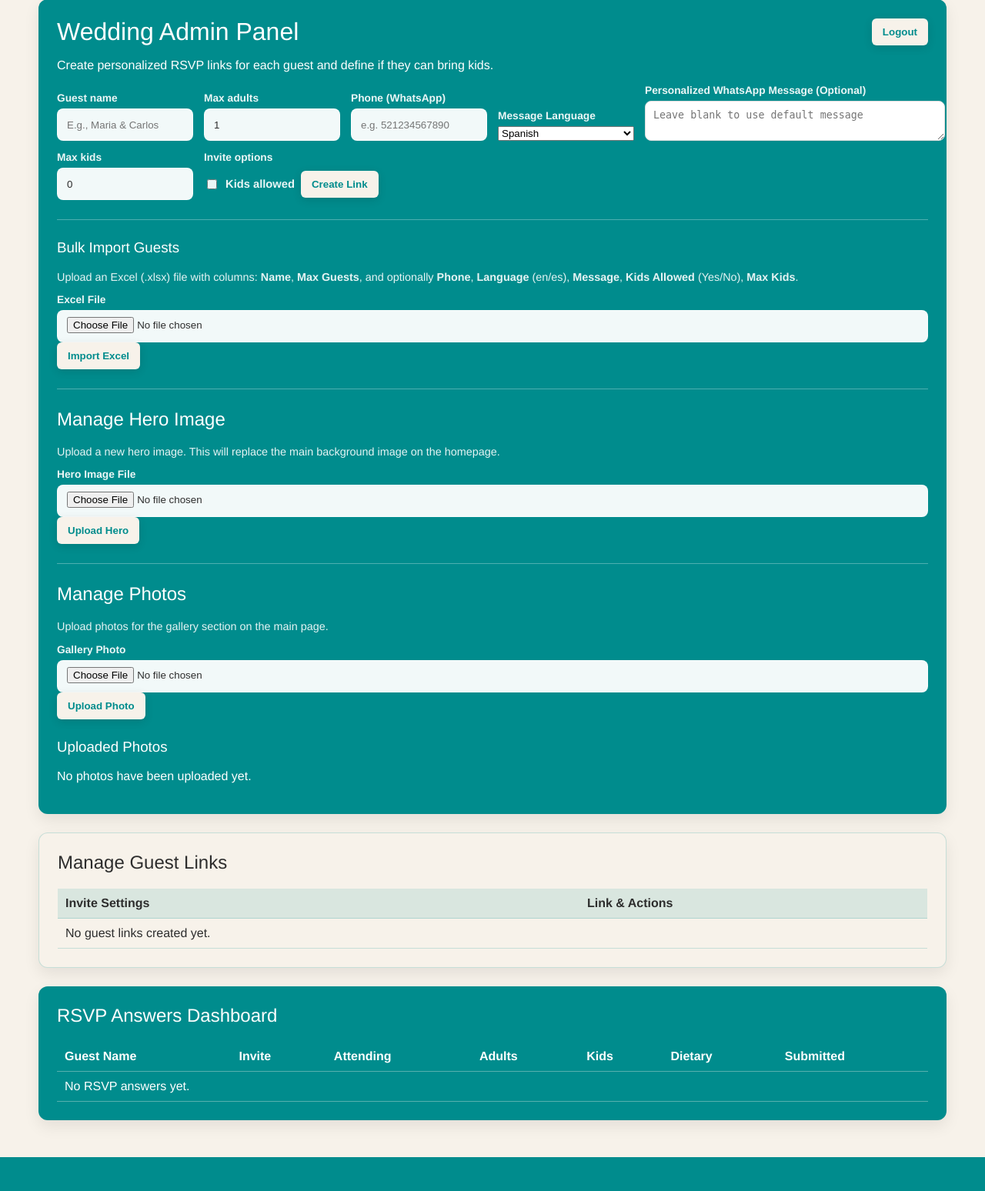
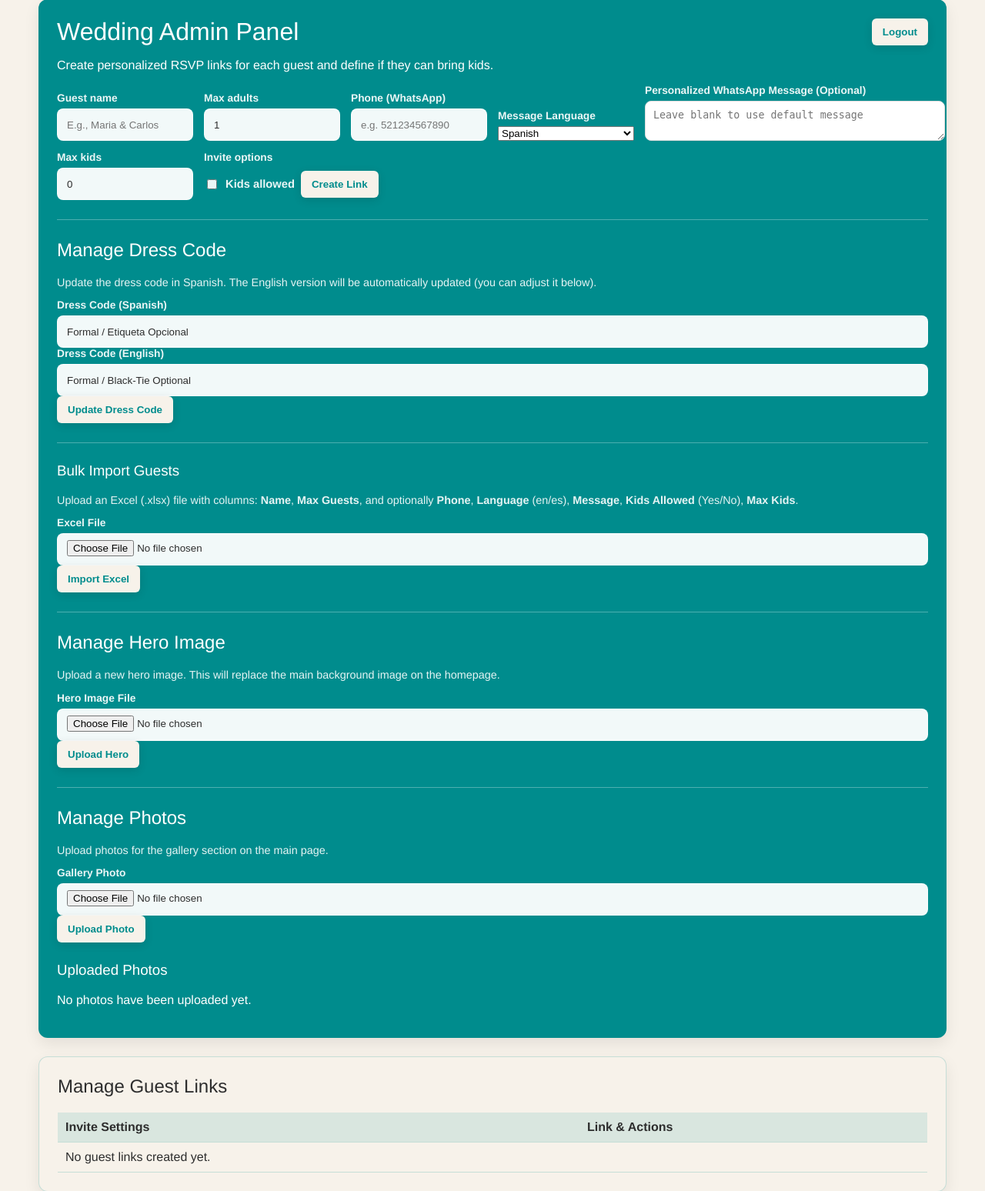
Before and after one commit to SlashGil/wedding, a Flask app: page /admin/ in a window 1280 px wide. Shown: the part 25-1573 px from the top of the page at 77% size. Before the commit the page ends 1529 px from the top, so only its background shows below. Run offline with Flask 3, Linux system fonts and the light colour scheme; the visitor is signed in with stand-in values (Sample User, id 1); data that the repository does not hold is empty.

Commit message:
:sparkles: Delete french and add Spanish dress code

```diff
--- a/wedding/admin.py
+++ b/wedding/admin.py
@@ -20,6 +20,14 @@ def allowed_file(filename):
 def index():
     generated_link = None
     if request.method == 'POST':
+        if 'update_dress_code' in request.form:
+            dress_code_es = request.form.get('dress_code_es', '').strip()
+            dress_code_en = request.form.get('dress_code_en', '').strip()
+            set_setting('dress_code_es', dress_code_es)
+            set_setting('dress_code_en', dress_code_en)
+            flash('Dress code updated.')
+            return redirect(url_for('admin.index'))
+
         guest_name = request.form.get('guest_name', '').strip()
         max_guests = request.form.get('max_guests', '1').strip()
         phone = request.form.get('phone', '').strip()
@@ -58,7 +66,10 @@ def index():
     current_hero_filename = get_setting('hero_image_filename')
     current_hero_url = url_for('static', filename='uploads/' + current_hero_filename) if current_hero_filename else None
 
-    return render_template('admin.html', generated_link=generated_link, guest_links=guest_links, rsvp_answers=rsvp_answers, uploaded_photos=uploaded_photos, current_hero_url=current_hero_url)
+    dress_code_es = get_setting('dress_code_es', 'Formal / Etiqueta Opcional')
+    dress_code_en = get_setting('dress_code_en', 'Formal / Black-Tie Optional')
+
+    return render_template('admin.html', generated_link=generated_link, guest_links=guest_links, rsvp_answers=rsvp_answers, uploaded_photos=uploaded_photos, current_hero_url=current_hero_url, dress_code_es=dress_code_es, dress_code_en=dress_code_en)
 
 
 @bp.route('/upload_excel', methods=['POST'])
--- a/wedding/templates/admin.html
+++ b/wedding/templates/admin.html
@@ -78,6 +78,44 @@
                 <a href="{{ generated_link }}" target="_blank" rel="noopener noreferrer">{{ generated_link }}</a>
             </div>
         {% endif %}
+
+        <hr>
+
+        <h2>Manage Dress Code</h2>
+        <p style="font-size: 0.9em; opacity: 0.9;">Update the dress code in Spanish. The English version will be automatically updated (you can adjust it below).</p>
+        <form action="{{ url_for('admin.index') }}" method="post" class="inline-upload-form">
+            <input type="hidden" name="update_dress_code" value="1">
+            <div class="field" style="flex: 1;">
+                <label for="dress_code_es">Dress Code (Spanish)</label>
+                <input type="text" name="dress_code_es" id="dress_code_es" value="{{ dress_code_es }}" required oninput="updateEnglishDressCode(this.value)">
+            </div>
+            <div class="field" style="flex: 1;">
+                <label for="dress_code_en">Dress Code (English)</label>
+                <input type="text" name="dress_code_en" id="dress_code_en" value="{{ dress_code_en }}" required>
+            </div>
+            <button class="btn" type="submit">Update Dress Code</button>
+        </form>
+
+        <script>
+            function updateEnglishDressCode(esValue) {
+                const enInput = document.getElementById('dress_code_en');
+                const translations = {
+                    'Formal / Etiqueta Opcional': 'Formal / Black-Tie Optional',
+                    'Etiqueta': 'Black-Tie',
+                    'Formal': 'Formal',
+                    'Semi-formal': 'Semi-formal',
+                    'Casual': 'Casual',
+                    'Guayabera / Formal de Playa': 'Guayabera / Beach Formal'
+                };
+                if (translations[esValue]) {
+                    enInput.value = translations[esValue];
+                } else {
+                    // Default mapping if not in list
+                    if (esValue.toLowerCase().includes('formal')) enInput.value = 'Formal';
+                    else if (esValue.toLowerCase().includes('etiqueta')) enInput.value = 'Black-Tie';
+                }
+            }
+        </script>
 
         <hr>
 
```
Also changed, not shown: wedding/main_routes.py (+13 -4 lines), wedding/templates/index.html (+63 -54 lines).
